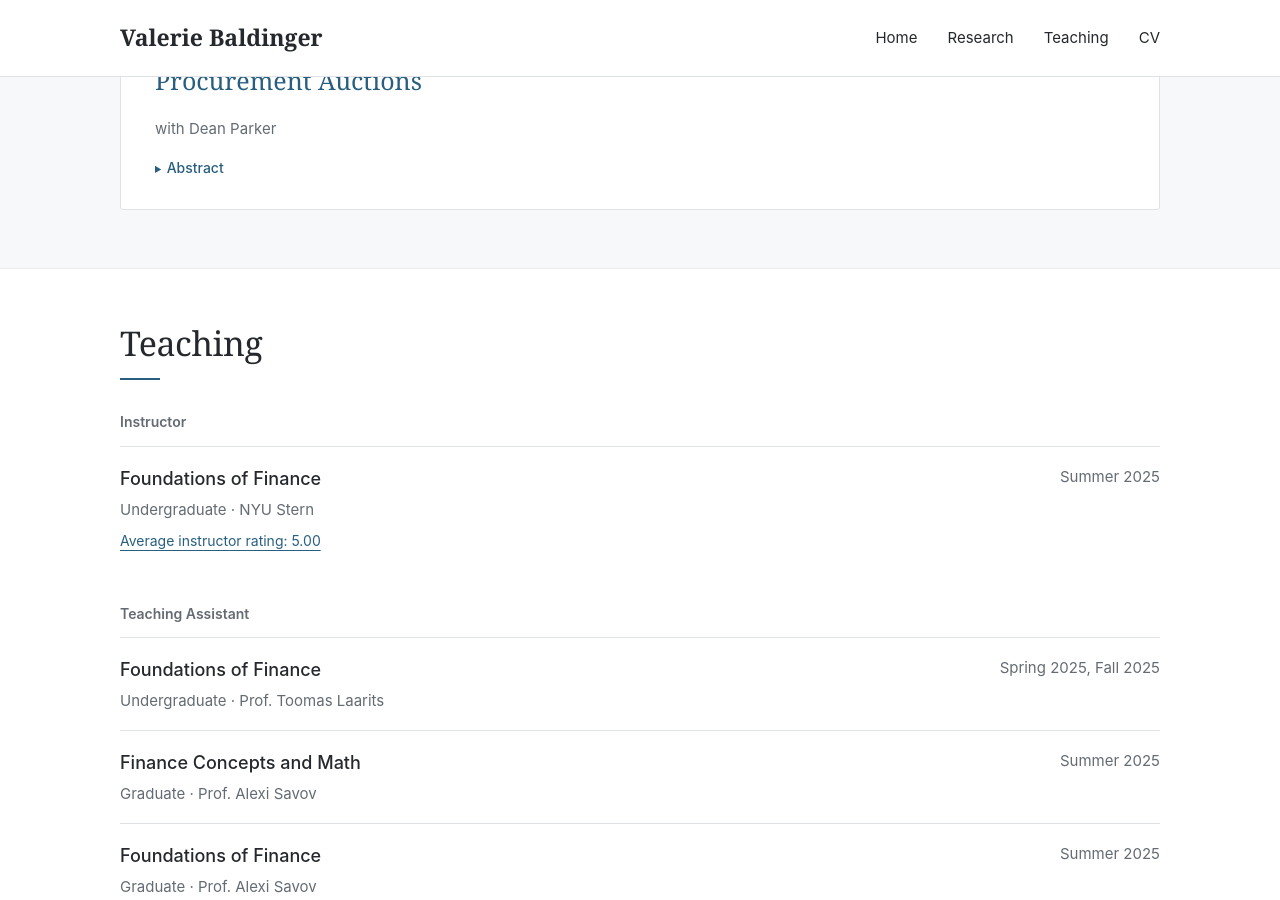
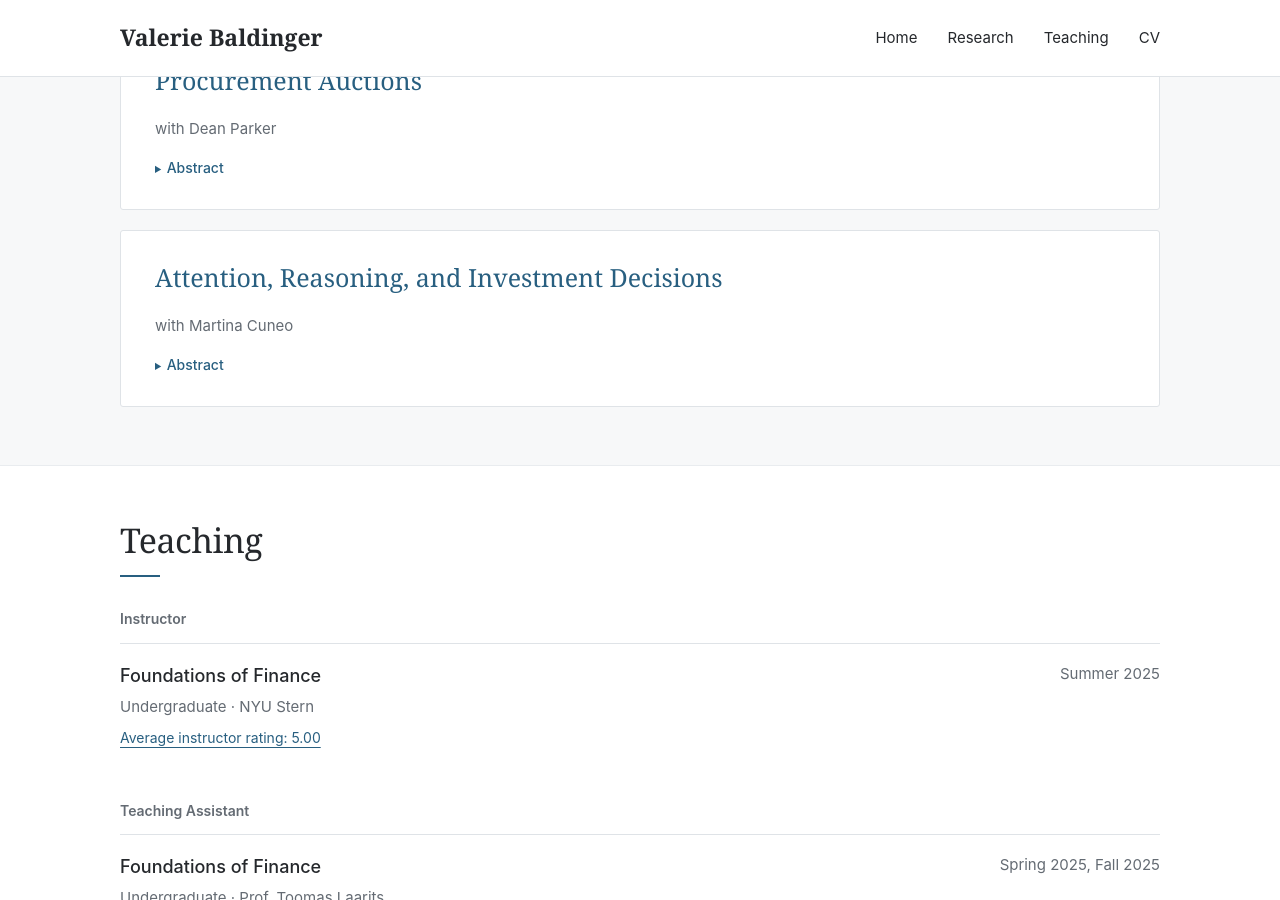
Before and after one commit to valeriebaldinger/valeriebaldinger.github.io, a Jekyll site: the page built from _pages/about.md, in a window 1280 px wide and 900 px high, scrolled down 1235 px. Built offline with Jekyll 4.4.1, drawn with Linux system fonts in a browser that asks for light colours.

Commit message:
Add attention and reasoning project with Martina Cuneo to CV and website

```diff
--- a/_pages/about.md
+++ b/_pages/about.md
@@ -60,6 +60,14 @@ redirect_from:
           <p class="abstract">Generative AI, as a labor-augmenting technology, has the potential to raise productivity across a broad range of tasks, with implications for small firms' competitiveness. In this paper, we study whether the proliferation of generative AI has changed competition for government contracts. Bidding for these contracts involves labor-intensive document analysis and preparation, tasks for which generative AI is well suited and widely used. We assemble a dataset of state-level procurement contracts, bids, and award outcomes across industries and government departments. We find an upward level shift in bidding participation following the emergence of generative AI, particularly for smaller contracts. This is consistent with AI lowering analysis and bid-preparation costs, thus lowering the barrier to entry into procurement auctions. To examine this mechanism, we exploit cross-state variation in exposure to generative AI stemming from differences in the amount of documentation required to submit a bid. We also provide direct evidence on AI use in procurement auctions by using an AI detection tool on firms' bid documents. We examine which firms adopt AI, how AI use varies across contract types, and how it is associated with the likelihood of winning a contract.</p>
         </details>
       </article>
+      <article class="paper" aria-labelledby="attention-reasoning-investment">
+        <h4 class="paper-title" id="attention-reasoning-investment">Attention, Reasoning, and Investment Decisions</h4>
+        <p class="coauthors">with Martina Cuneo</p>
+        <details>
+          <summary>Abstract</summary>
+          <p class="abstract">Using novel data linking investors’ prompts to an AI assistant with their portfolios, transactions, and returns, we study how investors’ attention and reasoning vary with investment performance. Investors’ responses to gains and losses are central to behavioral theories of financial markets, but the reasoning underlying these responses is not well understood. We find that investors focus more on their existing portfolios after poor returns and seek new investment opportunities after good returns. We characterize the reasons investors give for their investment decisions and relate them to subsequent portfolio choices. We examine whether changes in investors’ reasoning help explain time variation in risk-taking and demand for risky assets.</p>
+        </details>
+      </article>
     </div>
   </div>
 </section>
```
Also changed, not shown: 2 other files.
